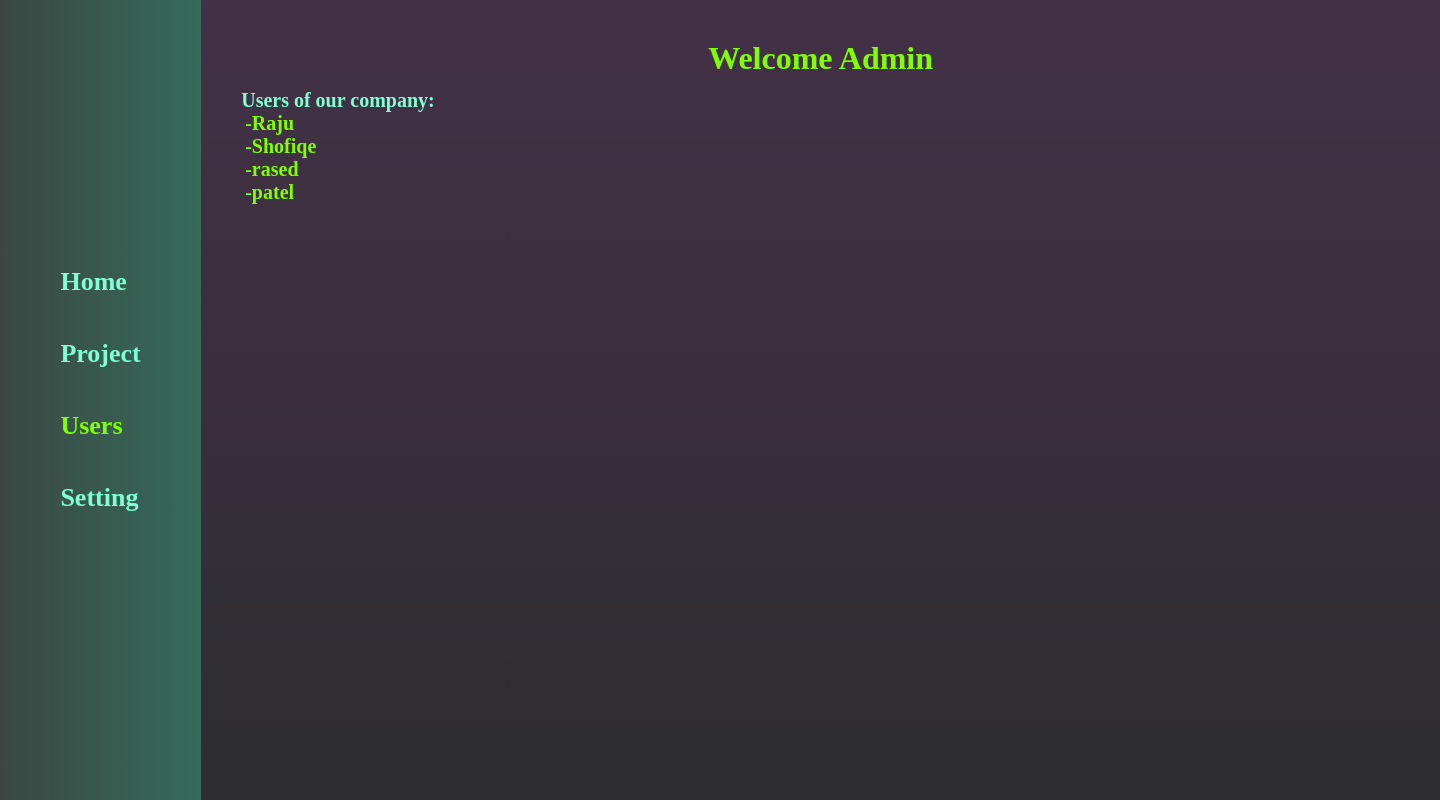
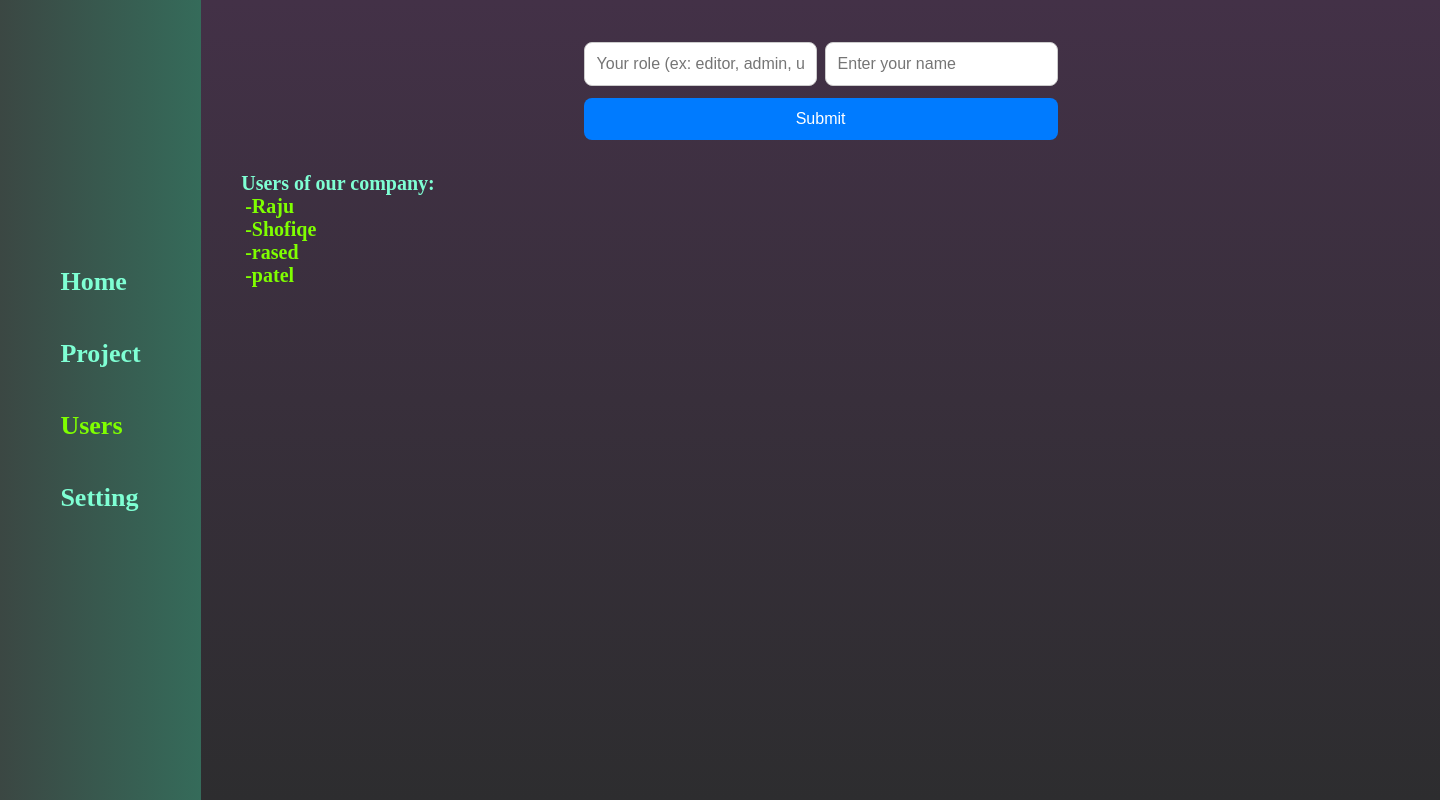
Before and after one commit to mindgame800/Web-Development-course, a PHP site: page / in a window 1440 px wide. Run offline with PHP 8.4, Linux system fonts and the light colour scheme.

Commit message:
add validations

```diff
--- a/Assignment-3/assets/css/style.css
+++ b/Assignment-3/assets/css/style.css
@@ -70,3 +70,44 @@ body{
     margin-left: 4px;
     color: chartreuse;
 }
+
+.admin form {
+  display: flex;
+  flex-direction: column;
+  gap: 12px;
+  margin-bottom: 20px;
+}
+
+.admin input[type="text"] {
+  padding: 12px;
+  border: 1px solid #ccc;
+  border-radius: 8px;
+  font-size: 16px;
+  transition: 0.3s;
+}
+
+
+
+.admin button {
+  padding: 12px;
+  background: #007bff;
+  color: white;
+  border: none;
+  border-radius: 8px;
+  font-size: 16px;
+  cursor: pointer;
+  transition: 0.3s;
+}
+
+.admin button:hover {
+  background: #0056b3;
+}
+
+.message {
+  padding: 12px;
+  background: #eaf4ff;
+  border-left: 5px solid #007bff;
+  border-radius: 6px;
+  font-size: 16px;
+  color: #333;
+}
--- a/Assignment-3/backend.php
+++ b/Assignment-3/backend.php
@@ -66,4 +66,6 @@ $events = match ($day) {
     "Wed", "Thu" => ["color" => "#984737", "activity" => "Do exercise"]
 };
 echo "<P style = 'background: {$events["color"]}; color: #ccc';>{$events['activity']};</P>";
+echo "<br>";
+
 ?>
--- a/Assignment-3/index.php
+++ b/Assignment-3/index.php
@@ -1,7 +1,20 @@
 <?php
-$role = "Admin";
+$role = "";
+$username = "";
+$message = "";
 $users = ["Raju", "Shofiqe", "rased", "patel"];
+if ($_SERVER['REQUEST_METHOD'] == 'POST' && isset($_POST['role']) && isset($_POST['username'])) {
+    $role = trim($_POST['role']);
+    $username = trim($_POST['username']);
+
+        if(!empty($role) && !empty($username)) {
+                $message = "Welcome $username, Your role is $role";
+        } else{
+            $message = "Provide role and username";
+        }
+}
 ?>
+
 <!DOCTYPE html>
 <html lang="en">
 
@@ -10,7 +23,6 @@ $users = ["Raju", "Shofiqe", "rased", "patel"];
     <meta name="viewport" content="width=device-width, initial-scale=1.0">
     <?php $css = 'assets/css/style.css'; ?>
     <link rel="stylesheet" href="<?= $css ?>?v=<?= file_exists($css) ? filemtime($css) : time() ?>">
-
     <title>High Teach</title>
 </head>
 
@@ -21,21 +33,29 @@ $users = ["Raju", "Shofiqe", "rased", "patel"];
         </div>
         <div class="right-bar">
             <div class="admin">
-                <?php
-                if ($role==="Admin") {
-                    echo "Welcome Admin";
-                } else {
-                    echo "No access";
-                }
-                ?>
+                <?php if($_SERVER['REQUEST_METHOD'] !== 'POST'): ?>
+                    <form method="post">
+                        <div class="input">
+                            <input type="text" name="role" placeholder="Your role (ex: editor, admin, user)">
+                            <input type="text" name="username" placeholder="Enter your name">
+                        </div>
+                        <button type="submit">Submit</button>
+                    </form>
+                <?php else : ?>
+                    <div class="message">
+                        <?= $message ?>
+                    </div>
+              <?php endif; ?>
             </div>
-             <div class="content">
-              <div>Users of our company:</div>
-              <div class="user"><?php
-              foreach ($users as $user) {
-                    echo "-". $user . "<br>";
-              }
-              ?></div>
+            <div class="content">
+                <div>Users of our company:</div>
+                <div class="user">
+                    <?php
+                    foreach ($users as $user) {
+                        echo "-" . $user . "<br>";
+                    }
+                    ?>
+                </div>
             </div>
         </div>
     </div>
```
